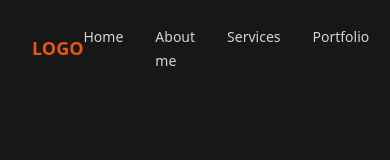
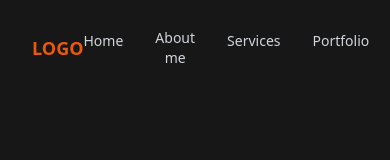
Before and after one commit to Gurmuked/Personal-Portfolio, a React (Vite) app in the folder portfolio/: page / in a window 390 px wide. Shown: the top 160 px of the page. Built offline with nearby package versions, Linux system fonts and the light colour scheme.

Commit message:
i change my Link react method into js method scrollIntoView method for more attricative scroll

```diff
--- a/portfolio/src/components/About.jsx
+++ b/portfolio/src/components/About.jsx
@@ -1,4 +1,3 @@
-import { Link } from "react-router-dom";
 import { FaHtml5, FaFileDownload, FaCss3Alt, FaNodeJs, FaReact } from "react-icons/fa";
 import { TbBrandJavascript } from "react-icons/tb";
 
@@ -12,10 +11,8 @@ const skills = [
 
 const About = () => {
   return (
-    <section  className="bg-neutral-900 text-white py-16 px-6 md:px-20">
-      <Link to="/about">
+    <section id="about"  className="bg-neutral-900 text-white py-16 px-6 md:px-20">
       <h2 className="text-3xl font-bold text-center mb-4">About Me</h2>
-      </Link>
       <p className="text-center text-sm text-gray-400 mb-8">Develop from the scratch to make real world thing
         and solve real world problems.
       </p>
--- a/portfolio/src/components/Contact.jsx
+++ b/portfolio/src/components/Contact.jsx
@@ -1,13 +1,9 @@
-import React from "react";
-import { Link } from "react-router-dom";
 
 const Contact = () => {
   return (
-    <section className="px-8 py-16 bg-neutral-900 min-h-screen">
+    <section id="contact" className="px-8 py-16 bg-neutral-900 min-h-screen">
       <div className="text-center mb-8">
-        <Link to="/contact">
         <h2 className="text-3xl text-white font-bold mb-2">Contact me</h2>
-        </Link>
         <p className="text-gray-400 mb-6">
           Cultivating Connections: Reach Out And Connect With Me
         </p>
--- a/portfolio/src/components/Hero.jsx
+++ b/portfolio/src/components/Hero.jsx
@@ -1,9 +1,9 @@
 import { FaFacebook, FaInstagram, FaTiktok, FaLinkedin } from "react-icons/fa";
-import { Link } from "react-router-dom";
+
 
 const Hero = () => {
   return (
-    <Link to="/home" className="flex flex-col md:flex-row items-center justify-between px-8 py-16 bg-neutral-900 min-h-[80vh]">
+    <section id="home" className="flex flex-col md:flex-row items-center justify-between px-8 py-16 bg-neutral-900 min-h-[80vh]">
       {/* Left Content */}
       <div className="flex-1 flex flex-col gap-6">
         <div>
@@ -55,7 +55,7 @@ const Hero = () => {
           />
         </div>
       </div>
-    </Link>
+    </section>
   );
 };
 
--- a/portfolio/src/components/Navbar.jsx
+++ b/portfolio/src/components/Navbar.jsx
@@ -1,13 +1,20 @@
 import React from "react";
-import { Link } from "react-router-dom";
+const navLinks = [
+  { label: "Home", to: "home", },
+  { label: "About me", to: "about" },
+  { label: "Services", to: "service" },
+  { label: "Portfolio", to: "portfolio" },
+  { label: "Contact me", to: "contact" },
+];
 
-const navLinks = [
-  { label: "Home", to: "/", },
-  { label: "About me", to: "/about" },
-  { label: "Services", to: "/Services" },
-  { label: "Portfolio", to: "/portfolio" },
-  { label: "Contact me", to: "/contact" },
-];
+
+const handleScroll = (id) => {
+  const section = document.getElementById(id);
+  if (section) {
+    section.scrollIntoView({ behavior: "smooth" });
+  }
+};
+
 
 const Navbar = () => {
   return (
@@ -16,8 +23,8 @@ const Navbar = () => {
       <ul className="flex gap-8 flex-1 justify-center">
         {navLinks.map((item) => (
           <li key={item.label}>
-            <Link
-              to={item.to}
+            <button
+            onClick={() => handleScroll(item.to)}
               className={`text-sm ${
                 item.active
                   ? "text-orange-500 font-semibold"
@@ -25,7 +32,7 @@ const Navbar = () => {
               } transition-colors`}
             >
               {item.label}
-            </Link>
+            </button>
           </li>
         ))}
       </ul>
--- a/portfolio/src/components/Portfolio.jsx
+++ b/portfolio/src/components/Portfolio.jsx
@@ -1,4 +1,3 @@
-import { Link } from "react-router-dom";
 import React, { useState } from "react";
 
 const categories = [
@@ -36,11 +35,9 @@ const Portfolio = () => {
   const filtered = projects;
 
   return (
-    <section className="px-8 py-16 bg-neutral-900 h-[95vh]">
+    <section id="portfolio" className="px-8 py-16 bg-neutral-900 h-[95vh]">
       <div className="text-center mb-8">
-        <Link to="/portfolio">
         <h2 className="text-3xl text-white font-bold mb-6">Portfolio</h2>
-        </Link>
         <div className="flex flex-wrap justify-center gap-4 mb-10">
           {categories.map((cat) => (
             <button
--- a/portfolio/src/components/Service.jsx
+++ b/portfolio/src/components/Service.jsx
@@ -1,4 +1,3 @@
-import { Link } from "react-router-dom";
 import { FaAppStore,  FaJava  } from "react-icons/fa";
 
 const services = [
@@ -21,11 +20,9 @@ const services = [
 
 const Service = () => {
   return (
-    <section className="px-8 py-16 bg-neutral-900 h-[60vh]">
+    <section id="service" className="px-8 py-16 bg-neutral-900 h-[60vh]">
       <div className="text-center mb-8">
-        <Link to="/service">
         <h2 className="text-3xl text-white font-bold mb-2">Services</h2>
-        </Link>
         <p className="text-gray-400">
           Lorem ipsum dolor sit amet consectetur. Imperdiet convallis blandit felis ligula aliquam
         </p>
```
